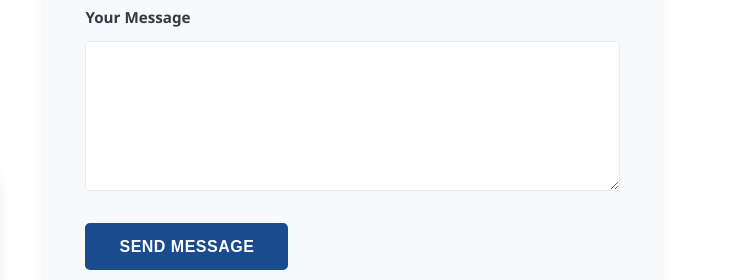
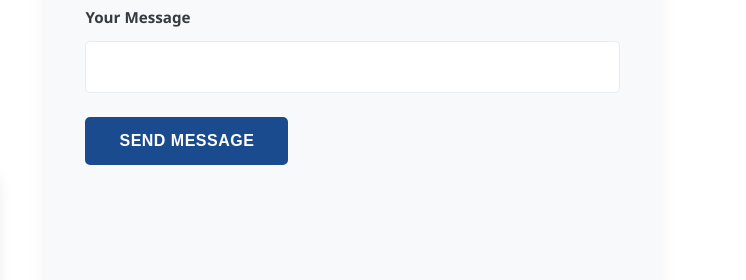
Before and after one commit to H4hackerX/school-landing-page, a plain HTML site: page index.html in a window 1280 px wide. Shown: the part 4698-4978 px from the top of the page, 534-1280 px from the left. Drawn offline with nearby package versions, Linux system fonts and the light colour scheme.

Commit message:
Update index.html

```diff
--- a/index.html
+++ b/index.html
@@ -1307,7 +1307,7 @@
 
                 <div class="form-group">
                     <label>Your Message</label>
-                    <textarea name="message" id="message" class="form-control" required></textarea>
+                    <input name="message" id="message" class="form-control" required>
                 </div>
 
                 <div id="form-message"></div>
```
